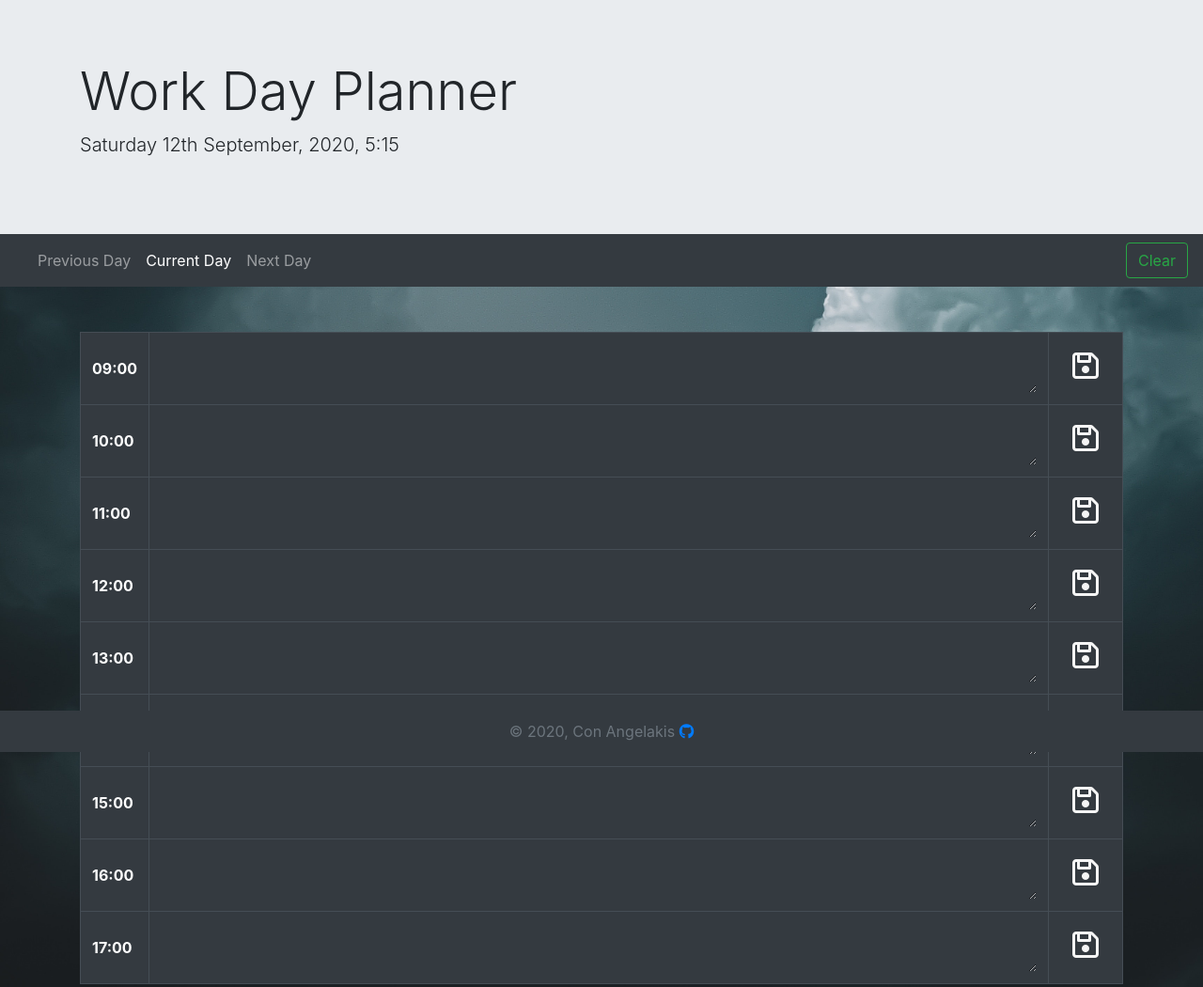
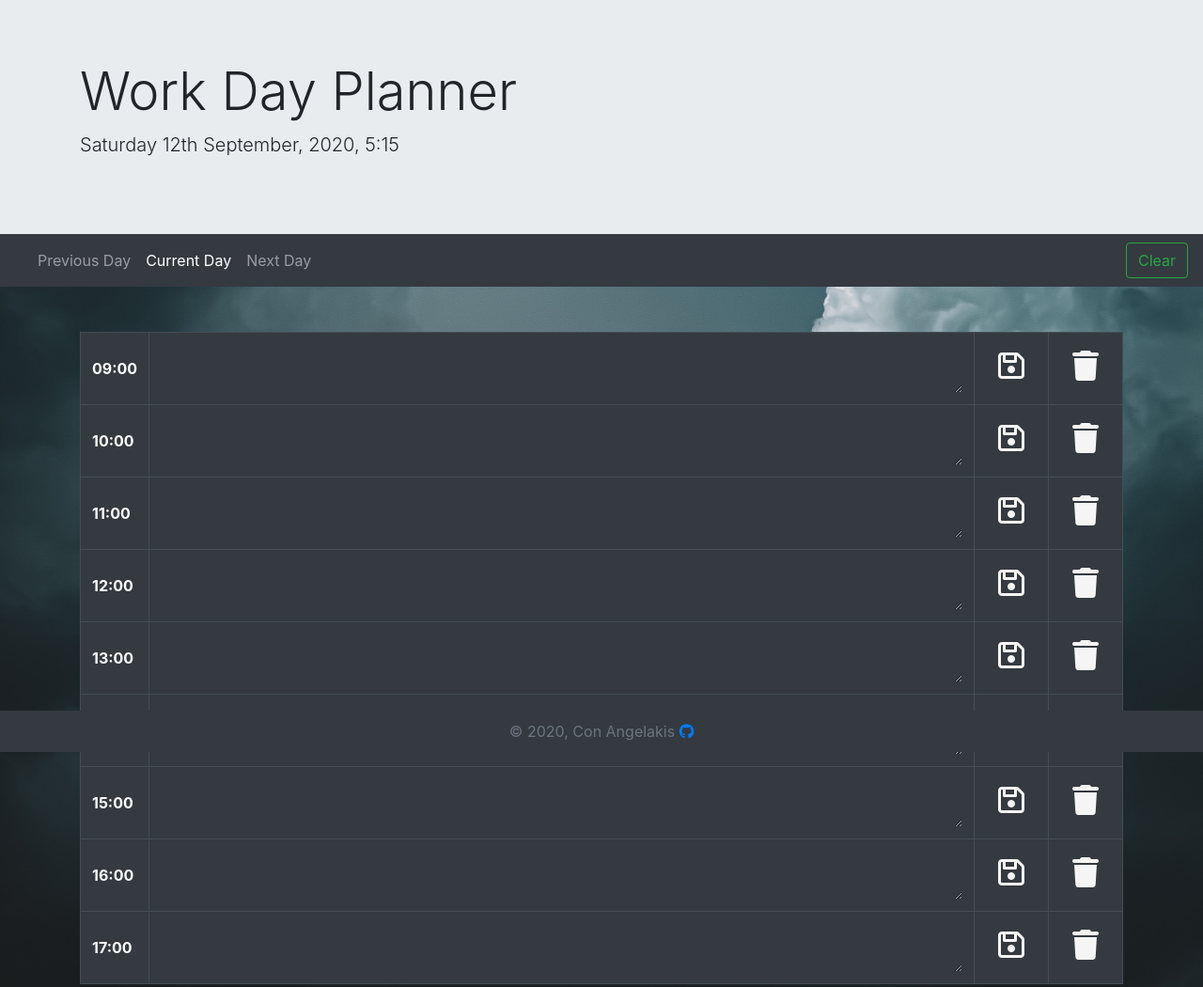
Before and after one commit to Epanastatis2020/Work-Day-Scheduler, a plain HTML site: page index.html in a window 1280 px wide. Shown: the top 1050 px of the page at 94% size. Drawn offline with nearby package versions, Linux system fonts and the light colour scheme.

```diff
--- a/assets/css/style.css
+++ b/assets/css/style.css
@@ -13,10 +13,16 @@ body {
     padding-bottom: 10px;
   }
 
+/* Icon styling */
 .fa-save {
     color: whitesmoke;
 }
 
+.fa-trash {
+    color: whitesmoke;
+}
+
+/* Table styling */
 td {
     width: 100%;
 }
--- a/assets/js/script.js
+++ b/assets/js/script.js
@@ -4,10 +4,11 @@
 //Declaring global variables
 
 
-//Functions
+
 $(document).ready(function() {
     //init();
 
+// This function sets the current date/time on the jumbatron
 function setCurrentDateTime() {
     var now = moment().format("dddd Do MMMM, YYYY, H:mm");
     $('#currentDateTime').html(now);
@@ -16,4 +17,42 @@ function setCurrentDateTime() {
 
 setCurrentDateTime ();
 
+// This function determines which time slots are accessible for input
+function checkTimeSlot() {
+
+}
+
+// This function is what happens when the "save" button is clicked
+function saveTimeSlot () {
+    //Add code to save input text to local storage referencing time and date
+}
+
+// This function is what happens when the "delete" button is clicked
+function deleteTimeSlot () {
+    //Add code to delete saved input text and date time from local storage
+}
+
+// This function is what happens when the "clear" button is clicked
+function clearTimeSlots () {
+    //Add code to delete all local storage
+}
+
+//This function is what happens when the "previous day" link is clicked
+function previousTimeSlots() {
+    //Add code to update table with previous day's locally stored values
+    //Add code to change jumbatron sub-heading to show previous date instead of current
+}
+
+//This function is what happens when the "current day" link is clicked
+function currentTimeSlots() {
+    //Re-initialise
+}
+
+//This function is what happens when the "next day" link is clicked
+function nextTimeSlots() {
+    //Add code to update table with next day's locally stored values
+    //Add code to change jumbatron sub-heading to show next date instead of current
+}
+
+
 });
--- a/index.html
+++ b/index.html
@@ -71,6 +71,14 @@
                                 <i class="far fa-save fa-2x"></i>
                             </button>
                         </td>
+                        <td id="0900-delete">
+                            <button
+                                type="button"
+                                class="btn align-middle"
+                                >
+                                <i class="fas fa-trash fa-2x"></i>
+                            </button>
+                        </td>
 
                     </tr>
                     <tr id="1000">
@@ -86,6 +94,14 @@
                                 class="btn align-middle"
                                 >
                                 <i class="far fa-save fa-2x"></i>
+                            </button>
+                        </td>
+                        <td id="1000-delete">
+                            <button
+                                type="button"
+                                class="btn align-middle"
+                                >
+                                <i class="fas fa-trash fa-2x"></i>
                             </button>
                         </td>
 
@@ -105,6 +121,14 @@
                                 <i class="far fa-save fa-2x"></i>
                             </button>
                         </td>
+                        <td id="1100-delete">
+                            <button
+                                type="button"
+                                class="btn align-middle"
+                                >
+                                <i class="fas fa-trash fa-2x"></i>
+                            </button>
+                        </td>
 
                     </tr>
                     <tr id="1200">
@@ -120,6 +144,14 @@
                                 class="btn align-middle"
                                 >
                                 <i class="far fa-save fa-2x"></i>
+                            </button>
+                        </td>
+                        <td id="1200-delete">
+                            <button
+                                type="button"
+                                class="btn align-middle"
+                                >
+                                <i class="fas fa-trash fa-2x"></i>
                             </button>
                         </td>
 
@@ -139,6 +171,14 @@
                                 <i class="far fa-save fa-2x"></i>
                             </button>
                         </td>
+                        <td id="1300-delete">
+                            <button
+                                type="button"
+                                class="btn align-middle"
+                                >
+                                <i class="fas fa-trash fa-2x"></i>
+                            </button>
+                        </td>
 
                     </tr>
                     <tr id="1400">
@@ -154,6 +194,14 @@
                                 class="btn align-middle"
                                 >
                                 <i class="far fa-save fa-2x"></i>
+                            </button>
+                        </td>
+                        <td id="1400-delete">
+                            <button
+                                type="button"
+                                class="btn align-middle"
+                                >
+                                <i class="fas fa-trash fa-2x"></i>
                             </button>
                         </td>
 
@@ -173,6 +221,14 @@
                                 <i class="far fa-save fa-2x"></i>
                             </button>
                         </td>
+                        <td id="1500-delete">
+                            <button
+                                type="button"
+                                class="btn align-middle"
+                                >
+                                <i class="fas fa-trash fa-2x"></i>
+                            </button>
+                        </td>
 
                     </tr>
                     <tr id="1600">
@@ -190,6 +246,14 @@
                                 <i class="far fa-save fa-2x"></i>
                             </button>
                         </td>
+                        <td id="1600-delete">
+                            <button
+                                type="button"
+                                class="btn align-middle"
+                                >
+                                <i class="fas fa-trash fa-2x"></i>
+                            </button>
+                        </td>
 
                     </tr>
                     <tr id="1700">
@@ -205,6 +269,14 @@
                                 class="btn align-middle"
                                 >
                                 <i class="far fa-save fa-2x"></i>
+                            </button>
+                        </td>
+                        <td id="1700-delete">
+                            <button
+                                type="button"
+                                class="btn align-middle"
+                                >
+                                <i class="fas fa-trash fa-2x"></i>
                             </button>
                         </td>
 
```
